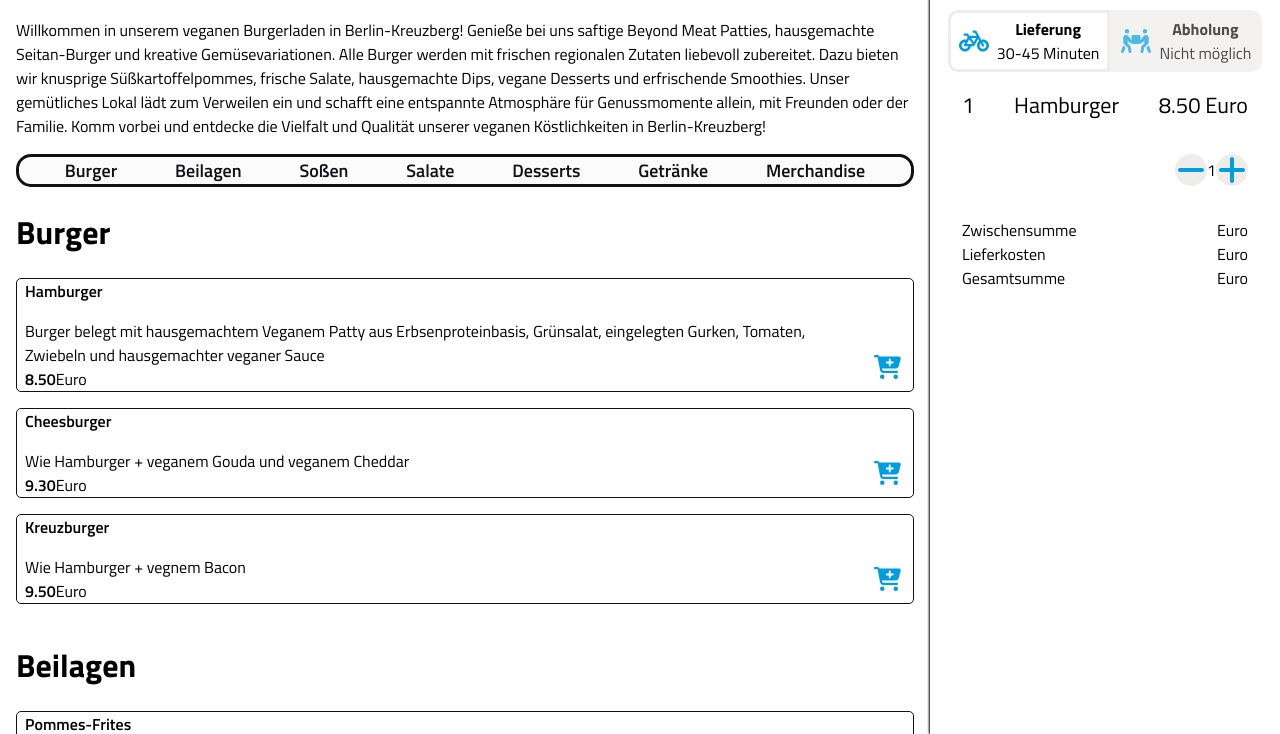
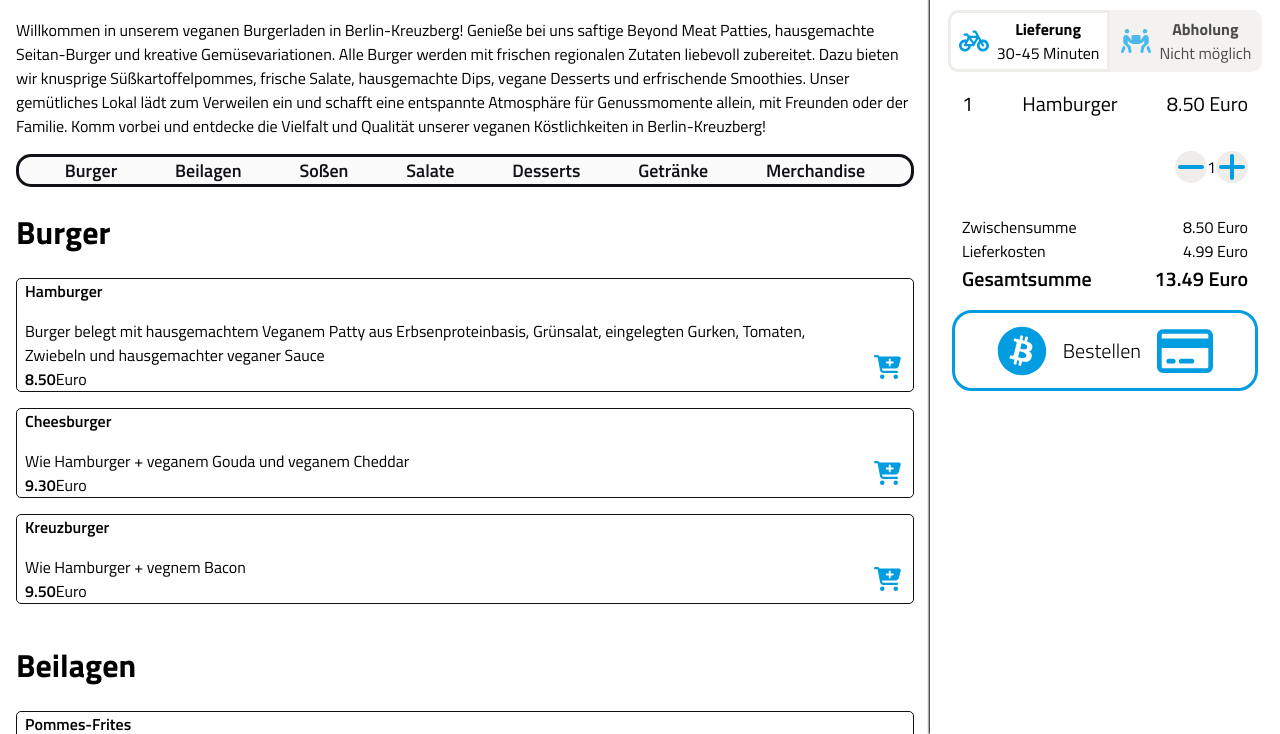
Before and after one commit to AlexanderAlbrecht1/Lieferino, a plain HTML site: page Lieferino/index.html in a window 1280 px wide. Both pictures are taken after a click on the element 465 px from the left and 1056 px from the top of the page. Shown: the part 722-1456 px from the top of the page. Drawn offline with Linux system fonts and the light colour scheme.

Commit message:
calculat costs

```diff
--- a/Lieferino/arrys.js
+++ b/Lieferino/arrys.js
@@ -51,3 +51,5 @@ let basket = [
         "totalPrice": []
     }
 ]
+
+let deliverCosts = 4.99
--- a/Lieferino/script.js
+++ b/Lieferino/script.js
@@ -10,6 +10,7 @@ function renderMeals() {
             document.getElementById(`${headlineMealBox}`).innerHTML += generateMealDetailsHTML (index,x,meal, description, price.toFixed(2));
         }
     }
+
 }
 
 function addToBasket(index,x) {
@@ -21,11 +22,21 @@ function addToBasket(index,x) {
    basket[0].ammount.push(1);
 
    renderBasket();
-   renderCosts();
+
 }
 
 function renderBasket() {
     document.getElementById('basket').innerHTML = ``;
+
+    if (basket[0].ammount.length == 0) {
+        document.getElementById('basket').innerHTML = `
+        <div class="emptyBasket">
+            <img src="/Lieferino/icons/basket-shopping-solid.svg" alt="">
+            <span>Dein Warenkorb ist noch leer. Füge Gerichte aus der Karte hinzu um zu bestellen.</span>
+        </div>`;
+    } else {
+
+
 
     for (let i = 0; i < basket[0].name.length; i++) {
         let name = basket[0].name[i];
@@ -48,9 +59,9 @@ function renderBasket() {
 
         `
         ;
-
     }
-
+    }
+    renderCosts();
 }
 
 function increaseAmmount(i) {
@@ -61,7 +72,7 @@ function increaseAmmount(i) {
     let newPrice = (price*newAmmount);
     basket[0].totalPrice[i] = newPrice.toFixed(2);
     renderBasket();
-    renderCosts();
+
 }
 
 function decreaseAmmount(i) {
@@ -77,29 +88,43 @@ function decreaseAmmount(i) {
         basket[0].price.splice([i],1);
         basket[0].totalPrice.splice([i],1);
         renderBasket();
-        document.getElementById('costs').innerHTML = ``;
+
     } else {
     renderBasket();
-    renderCosts();
+
     }
 }
 
 function renderCosts() {
     document.getElementById('costs').innerHTML = ``;
 
-    document.getElementById('costs').innerHTML = /*html*/`
+    if (basket[0].ammount.length == 0) {
+        document.getElementById('costs').innerHTML = ``;
+    } else {
+        let subTotal = 0;
+        for (let i = 0; i < basket[0].totalPrice.length; i++) {
+                subTotal +=  +basket[0].totalPrice[i];
+        }
+        let totalCosts = +subTotal + +deliverCosts
+        document.getElementById('costs').innerHTML = /*html*/`
             <div class="subtotal">
                 <span>Zwischensumme</span>
-                <div id="subtotal Value"> Euro</div>
+                <div id="subtotal Value">${subTotal.toFixed(2)} Euro</div>
             </div>
             <div class="deliveyCosts">
                 <span>Lieferkosten</span>
-                <div id="deliveryCostsValue"> Euro</div>
+                <div id="deliveryCostsValue">${deliverCosts.toFixed(2)} Euro</div>
             </div>
             <div class="totalCosts">
                 <span>Gesamtsumme</span>
-                <div id="totalCostsValue"> Euro</div>
+                <div id="totalCostsValue">${totalCosts.toFixed(2)} Euro</div>
+            </div>
+            <div class="orderButton">
+                <img src="/Lieferino/icons/bitcoin.svg" alt="Bitcoin">
+                <span>Bestellen</span>
+                <img src="/Lieferino/icons/credit-card-regular.svg" alt="">
             </div>`
+    }
 
 }
 
--- a/Lieferino/style.css
+++ b/Lieferino/style.css
@@ -266,12 +266,6 @@ a:hover {
     padding: 12px;
 }
 
-#buttonAddToBasket:hover {
-    cursor: pointer;
-    border-radius: 16px;
-    background-color: rgb(1, 157, 224, 0.2);
-}
-
 .mealDetailsText {
     display: flex;
     flex-direction: column;
@@ -303,8 +297,7 @@ a:hover {
     display: flex;
     flex-direction: row;
     justify-content: space-between;
-    font-family: "Titillium Web", sans-serif;
-    font-size: 22px;
+    font-size: 20px;
 }
 
 .changeAmmount {
@@ -345,6 +338,51 @@ a:hover {
     padding: 0 32px;
 }
 
+.emptyBasket {
+    margin: 32px;
+    display: flex;
+    flex-direction: column;
+    align-items: center;
+}
+
+.emptyBasket img {
+    margin-bottom: 8px;
+    height: 75px;
+    width: 75px;
+}
+
+.totalCosts {
+    font-size: 20px;
+    font-weight: 600;
+}
+
+.orderButton {
+    display: flex;
+    justify-content: center;
+    align-items: center;
+    width: 300px;
+    height: 75px;
+    border: 3px solid rgb(1,157,224);
+    border-radius: 20px;
+    margin-top: 16px;
+    align-self: center;
+}
+
+.orderButton img {
+    height: 50px;
+}
+
+.orderButton span {
+    font-size: 20px;
+    font-weight: 300;
+    margin: 0 16px;
+}
+
+.orderButton:hover {
+    background-color: rgb(1, 157, 224, 0.2);
+    cursor: pointer;
+}
+
 @media(max-width:1200px) {
     .shoppingBasket{
         display: none;
```
Also changed, not shown: Lieferino/index.html (+2 -0 lines).
